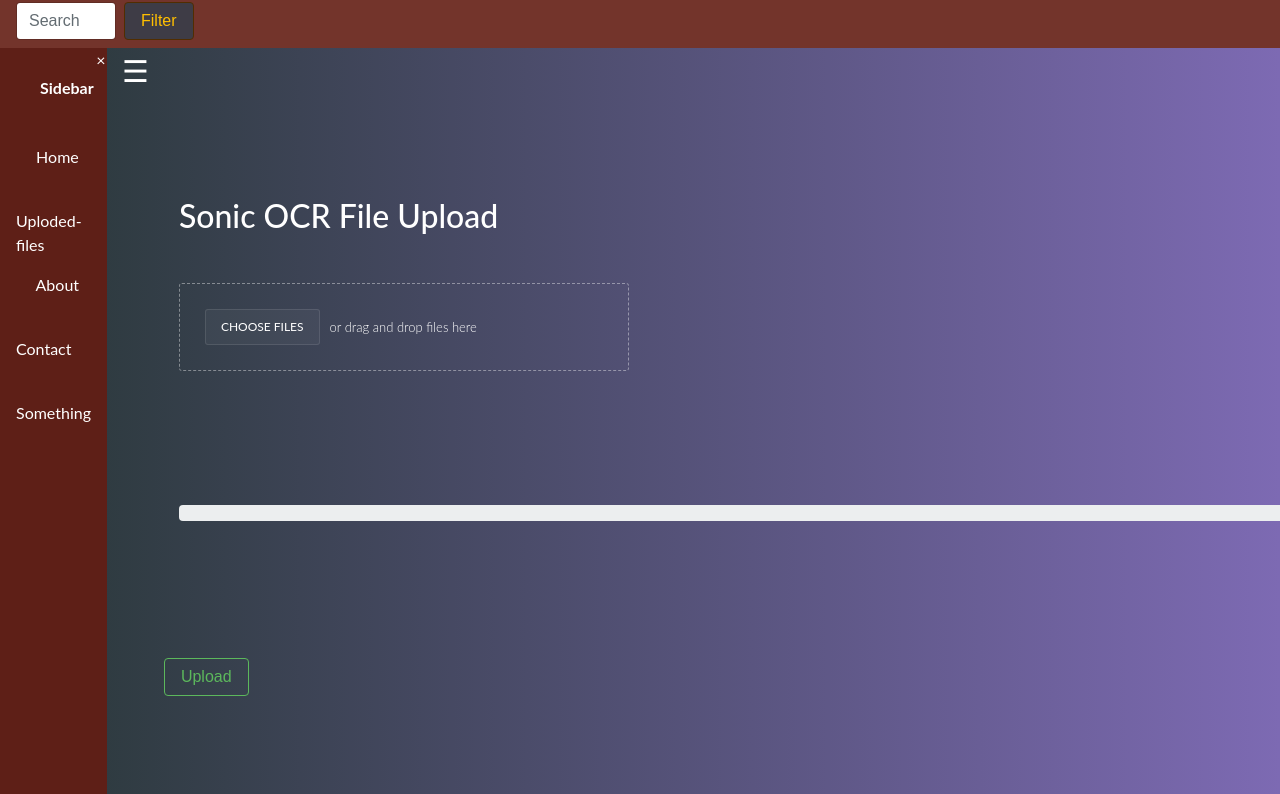
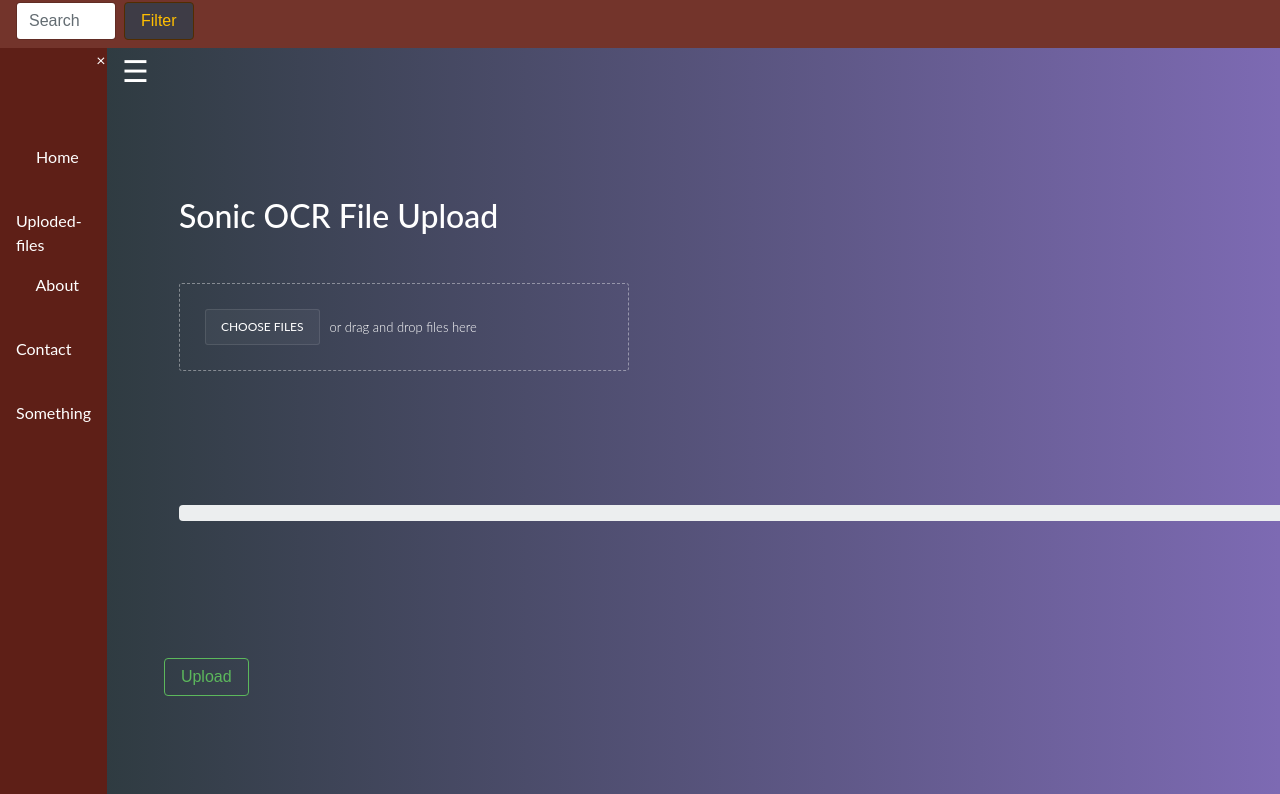
Before and after one commit to Solomon-Kebede/SonicOCR, a plain HTML site: page ocr_frontend/index.html in a window 1280 px wide. Shown: the part 64-858 px from the top of the page. Drawn offline with nearby package versions, Linux system fonts and the light colour scheme.

Commit message:
Remove "Sidebar"

```diff
--- a/ocr_frontend/index.html
+++ b/ocr_frontend/index.html
@@ -225,7 +225,7 @@
     <a href="javascript:void(0)" class="closebtn" onclick="closeNav()">×</a>
     <a href="/" class="d-flex align-items-center mb-3 mb-md-0 me-md-auto text-white text-decoration-none">
       <svg class="bi me-2" width="40" height="32"><use xlink:href="#bootstrap"/></svg>
-      <span class="fs-4">Sidebar</span>
+      <!-- <span class="fs-4">Sidebar</span> -->
     </a>
 
     <hr>
```
